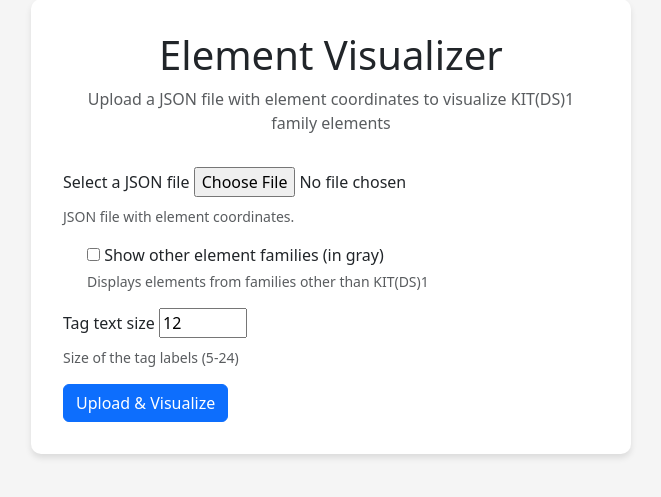
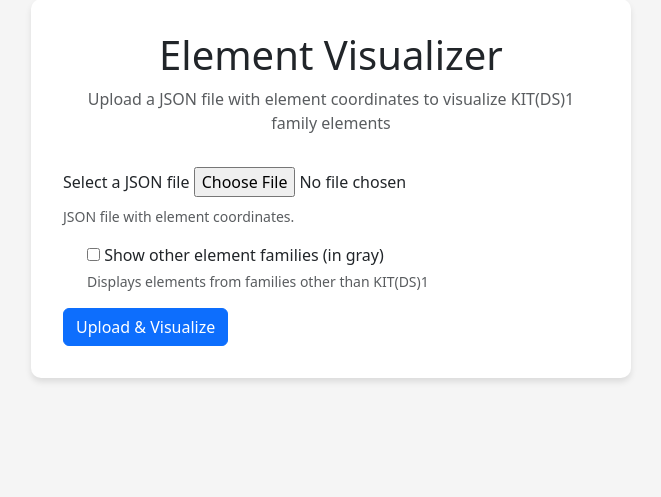
Before and after one commit to Yanlebed/element_visualizer, a Django app: page / in a window 1280 px wide. Shown: the part 33-530 px from the top of the page, without its empty margins (309-970 px from the left). Run offline with Django 4.2, Linux system fonts and the light colour scheme.

Commit message:
Remove unused fields and simplify visualization settings

```diff
--- a/manage.py
+++ b/manage.py
@@ -1,4 +1,3 @@
-#!/usr/bin/env python
 """Django's command-line utility for administrative tasks."""
 import os
 import sys
--- a/visualizer/forms.py
+++ b/visualizer/forms.py
@@ -9,26 +9,10 @@ class JsonUploadForm(forms.Form):
         widget=forms.FileInput(attrs={'accept': '.json'})
     )
 
-    # Optional settings for visualization
+    # Optional setting for visualization
     show_other_families = forms.BooleanField(
         required=False,
         initial=False,
         label='Show other element families (in gray)',
         help_text='Displays elements from families other than KIT(DS)1'
     )
-
-    tag_size = forms.IntegerField(
-        required=False,
-        initial=12,  # Increased default size for better visibility
-        min_value=5,
-        max_value=24,
-        label='Tag text size',
-        help_text='Size of the tag labels (5-24)'
-    )
-
-    auto_scale = forms.BooleanField(
-        required=False,
-        initial=True,
-        label='Auto-scale small elements',
-        help_text='Automatically scale up elements that are too small for proper visualization'
-    )
--- a/visualizer/templates/visualizer/index.html
+++ b/visualizer/templates/visualizer/index.html
@@ -70,12 +70,6 @@
                     <div class="form-text">{{ form.show_other_families.help_text }}</div>
                 </div>
 
-                <div class="mb-3">
-                    <label for="{{ form.tag_size.id_for_label }}" class="form-label">{{ form.tag_size.label }}</label>
-                    {{ form.tag_size }}
-                    <div class="form-text">{{ form.tag_size.help_text }}</div>
-                </div>
-
                 <button type="submit" class="btn btn-primary">Upload & Visualize</button>
             </form>
         </div>
--- a/visualizer/views.py
+++ b/visualizer/views.py
@@ -1,8 +1,5 @@
 from django.shortcuts import render, redirect
-from django.http import HttpResponse, JsonResponse
 from django.views.decorators.csrf import csrf_exempt
-from django.core.files.storage import default_storage
-from django.core.files.base import ContentFile
 from .forms import JsonUploadForm
 from .utils import parse_json_data, place_tags_grid_snapping, generate_visualization
 
@@ -22,8 +19,10 @@ def visualize(request):
         if form.is_valid():
             # Get form settings
             show_other_families = form.cleaned_data.get('show_other_families', False)
-            tag_size = form.cleaned_data.get('tag_size', 12)
-            auto_scale = form.cleaned_data.get('auto_scale', True)
+
+            # Use default values for visualization settings
+            tag_size = 12
+            auto_scale = True  # Always enable auto-scaling for better visualization
 
             # Get and save the file temporarily
             json_file = request.FILES['json_file']
@@ -51,7 +50,7 @@ def visualize(request):
             # Generate tags with optimized positions
             tags = place_tags_grid_snapping(kit_elements, other_elements, tag_size)
 
-            # Generate visualization - now returns tuple (image, element_data)
+            # Generate visualization
             image_data, element_data_json = generate_visualization(
                 kit_elements, tags, other_elements, tag_size, auto_scale
             )
@@ -66,7 +65,7 @@ def visualize(request):
 
             return render(request, 'visualizer/result.html', {
                 'image_data': image_data,
-                'element_data_json': element_data_json,  # Pass JSON data to template
+                'element_data_json': element_data_json,
                 'stats': stats,
                 'form': form
             })
```
Also changed, not shown: visualizer/utils.py (+7 -9 lines).
